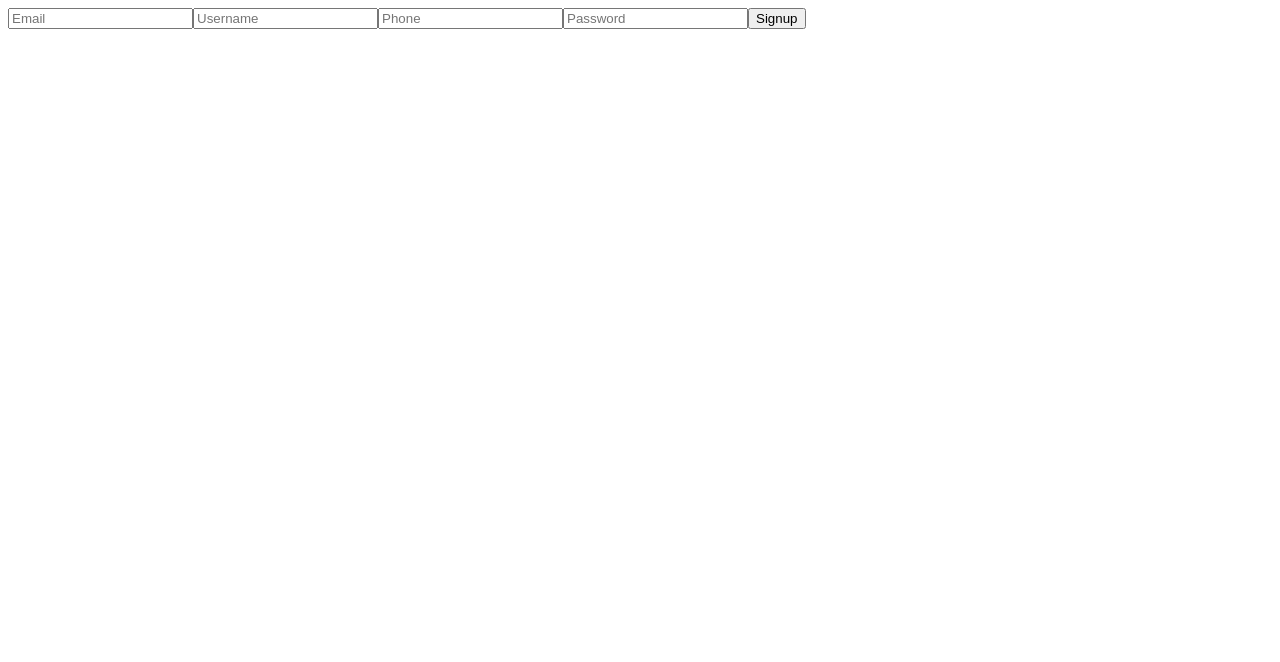
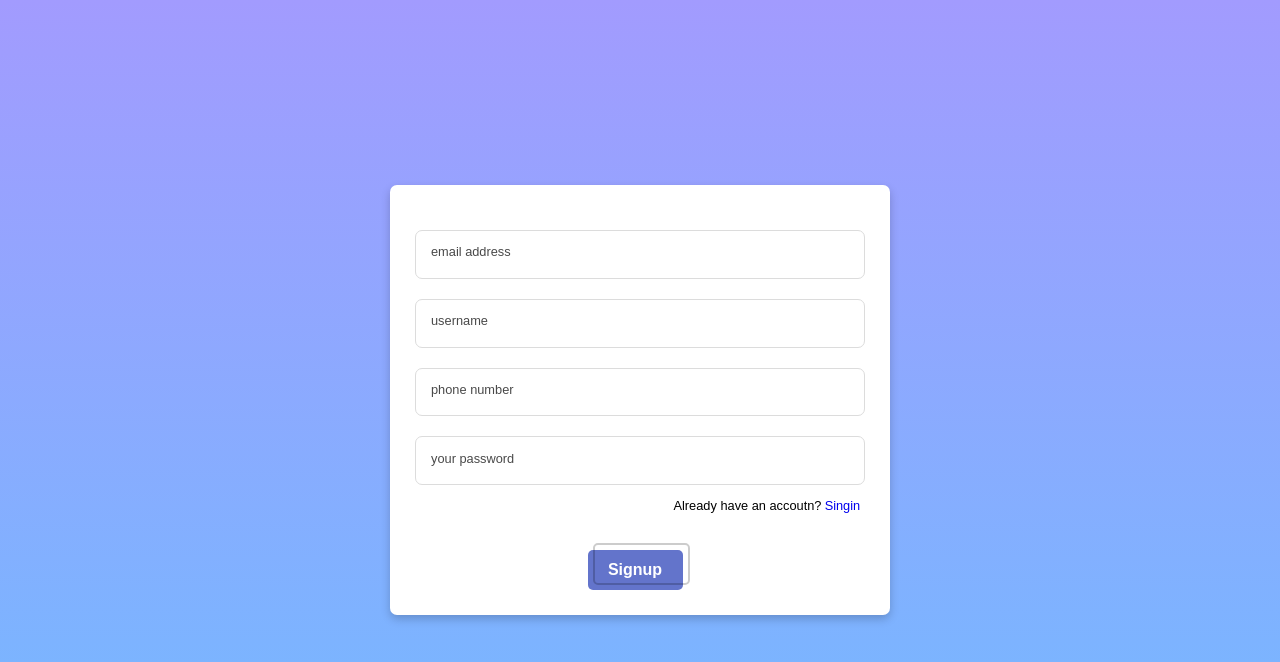
Before and after one commit to with-Khilraj/we-chat, a React (Create React App) app in the folder client/: page /signup in a window 1280 px wide. Shown: the top 662 px of the page. Built offline with nearby package versions, Linux system fonts and the light colour scheme.

Commit message:
update in UI

```diff
--- a/client/src/App.js
+++ b/client/src/App.js
@@ -31,7 +31,6 @@ const App = () => {
           <Route path="/login" element= { <Login /> } />
           <Route path="/signup" element= { <Signup /> } />
           <Route path="/dashboard" element= { <Dashboard /> } />
-          <Route path="/dashboard" element= { <Dashboard /> } />
           <Route path="/profile" element= { <Profile />} />
         </Routes>
       </main>
--- /dev/null
+++ b/client/src/component/navbar.jsx
@@ -0,0 +1,35 @@
+import React from "react";
+
+const Navbar = () => {
+  return(
+    <div className="navbar">
+      <div className="logo">
+
+      </div>
+
+      <ul>
+        <li>
+          <a href="">Home</a>
+        </li>
+        <li>
+          <a href="">About</a>
+        </li>
+        <li>
+          <a href="">Features</a>
+        </li>
+      </ul>
+
+      <div className="buttons">
+        <a href="/login">
+        <button type="submit" className="login">Login</button>
+        </a>
+
+        <a href="/signup">
+        <button type="submit" className="signup">Signup</button>
+        </a>
+      </div>
+    </div>
+  )
+};
+
+export default Navbar;
--- a/client/src/pages/dashboard.jsx
+++ b/client/src/pages/dashboard.jsx
@@ -4,6 +4,8 @@ import { logout } from "../component/logout";
 import { toast, ToastContainer } from "react-toastify";
 import "react-toastify/ReactToastify.css";
 import fetchUserData from "../component/util";
+
+import "../styles/home.css"
 
 const Dashboard = () => {
   const [userInfo, setUserInfo] = useState(null);
--- a/client/src/pages/home.jsx
+++ b/client/src/pages/home.jsx
@@ -1,17 +1,16 @@
 import React from "react";
+import Navbar from "../component/navbar";
+import "../styles/home.css";
 
-export default function Home() {
+const Home = () => {
   return (
-    <div>
-      <h1>This is the main home page...</h1>
+    <>
+      <Navbar />
+      <div>
+        <h2>This is the main home page....</h2>
+      </div>
+    </>
+  );
+};
 
-      <a href="/login">
-        <button type="submit">Login</button>
-      </a>
-
-      <a href="/signup">
-        <button type="submit">Singup</button>
-      </a>
-    </div>
-  );
-}
+export default Home;
--- a/client/src/pages/login.jsx
+++ b/client/src/pages/login.jsx
@@ -3,6 +3,7 @@ import api from "../Api";
 import { toast, ToastContainer } from "react-toastify";
 import "react-toastify/ReactToastify.css";
 import { useNavigate } from "react-router-dom";
+import "../styles/auth.css";
 
 const Login = () => {
   const [email, setEmail] = useState("");
@@ -12,7 +13,11 @@ const Login = () => {
   const handleLogin = async (e) => {
     e.preventDefault();
     try {
-      const response = await api.post("/api/users/login", { email, password }, { withCredentials: true });
+      const response = await api.post(
+        "/api/users/login",
+        { email, password },
+        { withCredentials: true }
+      );
       localStorage.setItem("accessToken", response.data.accessToken);
 
       // sucess message using toastify
@@ -26,33 +31,49 @@ const Login = () => {
       }, 2500);
     } catch (error) {
       // alert( error.response?.data.erorr || "Login failed!" );
-      toast.error( error.response?.data.erorr || "Login failed!", {
-        position: 'top-right',
+      toast.error(error.response?.data.erorr || "Login failed!", {
+        position: "top-right",
         autoClose: 3000,
       });
     }
   };
 
   return (
-    <div>
+    <div className="auth-page">
+      <div className="login-form">
         <form onSubmit={handleLogin}>
+          <div className="input-container">
             <input
               type="email"
               value={email}
               onChange={(e) => setEmail(e.target.value)}
-          placeholder="Email"
+              name="email"
               required
             />
+            <label htmlFor="email">Email</label>
+          </div>
+
+          <div className="input-container">
             <input
               type="password"
               value={password}
               onChange={(e) => setPassword(e.target.value)}
-          placeholder="Password"
+              name="password"
               required
             />
-        <button type="submit">Login</button>
+            <label htmlFor="password">Password</label>
+          </div>
+
+          <div className="ask">
+            Don't have an accout? <a href="/signup">Singup</a>
+          </div>
+
+          <button className="login-btn" type="submit">
+            Login
+          </button>
         </form>
         <ToastContainer />
+      </div>
     </div>
   );
 };
--- a/client/src/pages/signup.jsx
+++ b/client/src/pages/signup.jsx
@@ -3,6 +3,7 @@ import axios from "axios";
 import { toast, ToastContainer } from "react-toastify";
 import "react-toastify/ReactToastify.css";
 import { useNavigate } from "react-router-dom";
+import "../styles/auth.css";
 
 const Signup = () => {
   const [formData, setFormData] = useState({
@@ -21,10 +22,7 @@ const Signup = () => {
   const handleSubmit = async (e) => {
     e.preventDefault();
     try {
-      await axios.post(
-        "http://localhost:5000/api/users/signup",
-        formData
-      );
+      await axios.post("http://localhost:5000/api/users/signup", formData);
 
       // show success message using toastify
       toast.success("Registration Successful!", {
@@ -45,40 +43,46 @@ const Signup = () => {
   };
 
   return (
-    <div>
+    <div className="auth-page">
+      <div className="signup-form">
         <form onSubmit={handleSubmit}>
+          <div className="input-container">
+            <input type="email" name="email" onChange={handleChange} required />
+            <label htmlFor="email">email address</label>
+          </div>
+          <div className="input-container">
             <input
-          type="email"
-          name="email"
-          placeholder="Email"
+              type="text"
+              name="username"
               onChange={handleChange}
               required
             />
+            <label htmlFor="username">username</label>
+          </div>
+          <div className="input-container">
+            <input type="text" name="phone" onChange={handleChange} required />
+            <label htmlFor="name">phone number</label>
+          </div>
+          <div className="input-container">
             <input
-          type="text"
-          name="username"
-          placeholder="Username"
+              type="password"
+              name="password"
               onChange={handleChange}
               required
             />
-        <input
-          type="text"
-          name="phone"
-          placeholder="Phone"
-          onChange={handleChange}
-          required
-        />
-        <input
-          type="password"
-          name="password"
-          placeholder="Password"
-          onChange={handleChange}
-          required
-        />
-        <button type="submit">Signup</button>
+            <label htmlFor="name">your password</label>
+          </div>
+
+          <div className="ask">
+            Already have an accoutn? <a href="/login">Singin</a>
+          </div>
+          <button className="signup-btn" type="submit">
+            Signup
+          </button>
         </form>
 
         <ToastContainer />
+      </div>
     </div>
   );
 };
--- /dev/null
+++ b/client/src/styles/auth.css
@@ -0,0 +1,121 @@
+.auth-page {
+  margin: 0;
+  font-family: Arial, sans-serif;
+  background: linear-gradient(1800deg, #74b9ff, #a29bfe);
+  height: 100vh;
+  display: flex;
+  align-items: center;
+  justify-content: center;
+}
+
+.login-form,
+.signup-form {
+  width: 100%;
+  max-width: 450px;
+  background: white;
+  padding: 25px;
+  border-radius: 7px;
+  box-shadow: 0 4px 10px rgba(0, 0, 0, 0.2);
+  text-align: left;
+}
+
+.input-container {
+  position: relative;
+  margin: 20px 0;
+  font-size: 0.8rem;
+  --primary: #6c5ce7;
+}
+
+.input-container input {
+  all: unset;  /* reset default input styles */
+  width: 100%;
+  padding: 0.9rem;
+  color: #6c5ce7;
+  border: 1px solid #dcdcdc;
+  border-radius: 7px;
+  font-size: 16px;
+  box-sizing: border-box;
+  transition: 150ms cubic-bezier(0.4, 0, 0.2, 1);
+}
+
+.input-container input:focus {
+  border-color: 1px solid var(--primary);
+}
+
+
+.input-container label {
+  position: absolute;
+  top: 0.9rem;
+  left: 1rem;
+  color: rgb(73, 73, 73);
+  pointer-events: none;
+  transition: transform 150ms cubic-bezier(0.4, 0, 0.2, 1),
+  color 150ms cubic-bezier(0.4, 0, 0.2, 1),
+  background-color 150ms cubic-bezier(0.4, 0, 0.2, 1);
+}
+
+.input-container input:is(:focus, :valid) ~ label {
+  transform: translateY(-120%) scale(0.7);
+  background-color: white;
+  padding-inline: 0.3rem;
+  color: var(--primary);
+  font-size: 1.1rem;
+  text-align: left;
+}
+
+.login-form .ask,
+.signup-form .ask {
+  display: flex;
+  justify-content: end;
+  font-size: 0.8rem;
+  transform: translateY(-50%);
+  margin-right: 0.3rem;
+}
+
+.login-form .ask a,
+.signup-form .ask a {
+  text-decoration: none;
+  margin-left: 0.2rem;
+}
+
+.login-form .login-btn,
+.signup-form .signup-btn {
+  background-color: #6374cb;
+  color: white;
+  height: 40px;
+  width: 95px;
+  margin-top: 30px;
+  border: none;
+  border-radius: 5px;
+  font-size: 16px;
+  font-weight: bold;
+  cursor: pointer;
+  transition: all 0.3s ease-in-out;
+  position: relative;
+  display: flex;
+  align-items: center;
+  justify-self: center;
+  justify-content: center;
+  margin-right: 10px;
+}
+
+.login-btn::before,
+.signup-btn::before {
+  content: '';
+  position: absolute;
+  top: -7px;
+  right: -7px;
+  bottom: 5px;
+  left: 5px;
+  border: 2px solid rgba(0, 0, 0, 0.2);
+  border-radius: 5px;
+  transition: all 0.2s ease-in-out;
+}
+
+.login-btn:hover::before,
+.signup-btn:hover::before{
+  top: 0;
+  right: 0;
+  left: 0;
+  bottom: 0;
+}
--- /dev/null
+++ b/client/src/styles/home.css
@@ -0,0 +1,34 @@
+body {
+  margin: 0;
+}
+
+
+.navbar {
+  width: 100%;
+  display: flex;
+  justify-content: space-around;
+  align-items: center;
+  background-color: rgb(218, 218, 218);
+}
+
+.navbar ul li {
+  display: inline-block;
+  padding: 0.4rem 2.8rem;
+}
+
+.navbar ul li a {
+  text-decoration: none;
+}
+
+.navbar .login,
+.navbar .signup
+{
+  padding: 8px 15px;
+  border-radius: 5px;
+  border: none;
+  cursor: pointer;
+}
+
+.navbar .login {
+  margin-right: 1.2rem;
+}
```
Lines whose indentation alone changed are shown as unchanged.
